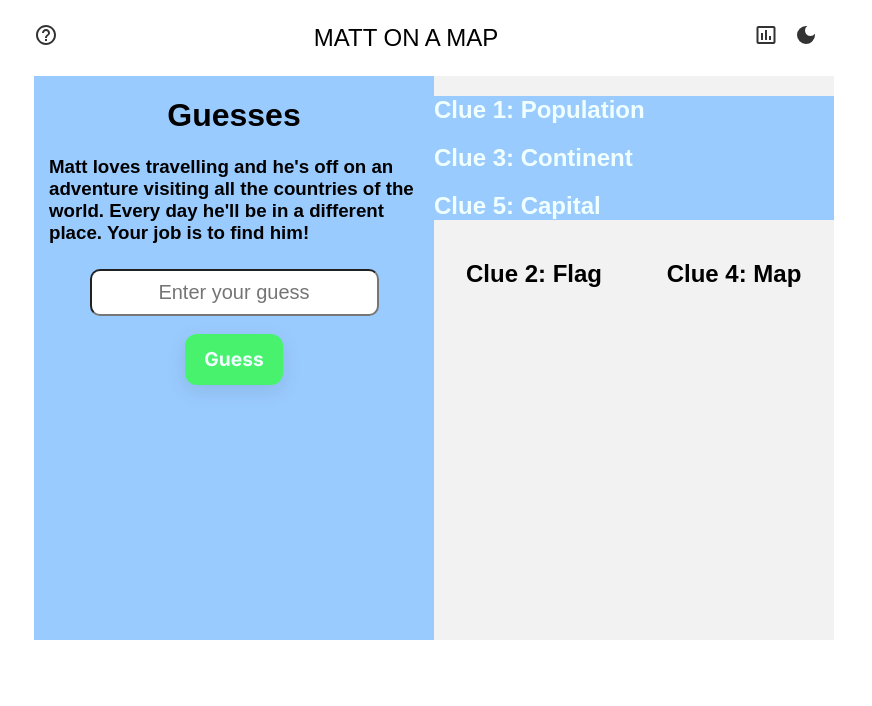
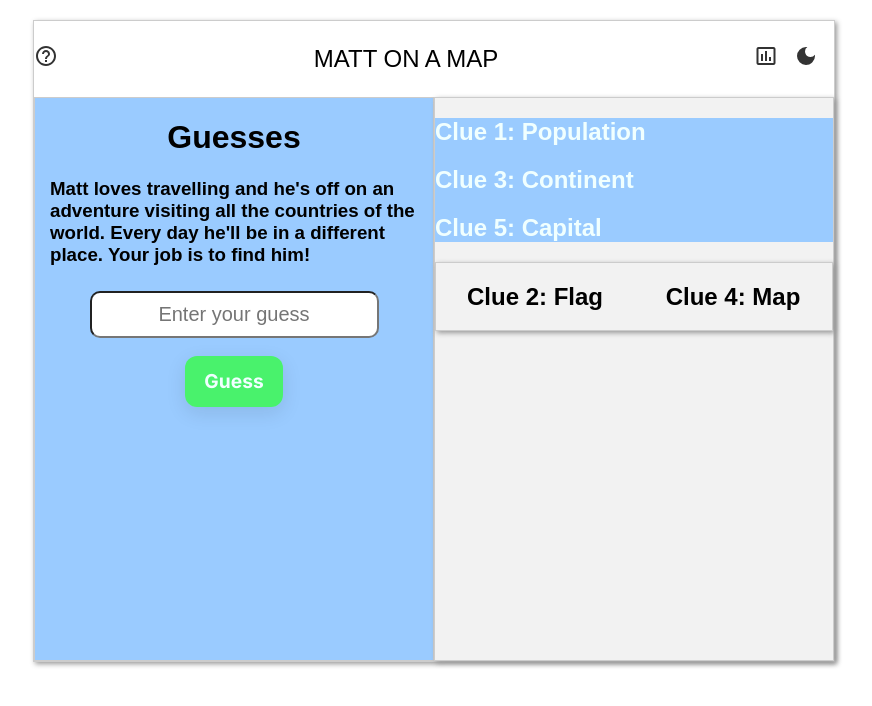
Before and after one commit to matt190589/matt-on-map, a Next.js app in the folder matt-on-a-map/: page / in a window 1280 px wide. Shown: the top 706 px of the page, without its empty margins (206-1078 px from the left). Built offline with nearby package versions, Linux system fonts and the light colour scheme.

Commit message:
Some CSS box-shadow and borders added

```diff
--- a/matt-on-a-map/src/styles/globals.css
+++ b/matt-on-a-map/src/styles/globals.css
@@ -20,18 +20,24 @@ body {
     min-height: 80vh;
     width: 800px;
     margin: 0 auto;
+    border: 1px solid #ccc;
+    box-shadow: 2px 2px 5px #999;
+    margin-top: 20px;
 }
 
 .left-column {
     background-color: #9ACBFF;
     grid-row: 2 / 3;
     grid-column: 1 / 2;
+    border: 1px solid #ccc;
 }
 
 .right-column {
     background-color: #f2f2f2;
     grid-row: 2 / 3;
     grid-column: 2 / 3;
+    border: 1px solid #ccc;
+    box-shadow: 2px 2px 5px #999;
 }
 
 .image-container {
@@ -39,6 +45,8 @@ body {
     grid-template-rows: auto 1fr auto;
     grid-template-columns: 1fr 1fr;
     margin: 0 auto;
+    border: 1px solid #ccc;
+    box-shadow: 2px 2px 5px #999;
 }
 .text-clue {
     background-color: #9ACBFF;
@@ -145,6 +153,7 @@ body {
     border-top-left-radius: 8px;
     border-bottom-left-radius: 8px;
     border: none;
+    box-shadow: 2px 2px 5px #9ACBFF;
 }
 
 .closeBtn {
```
